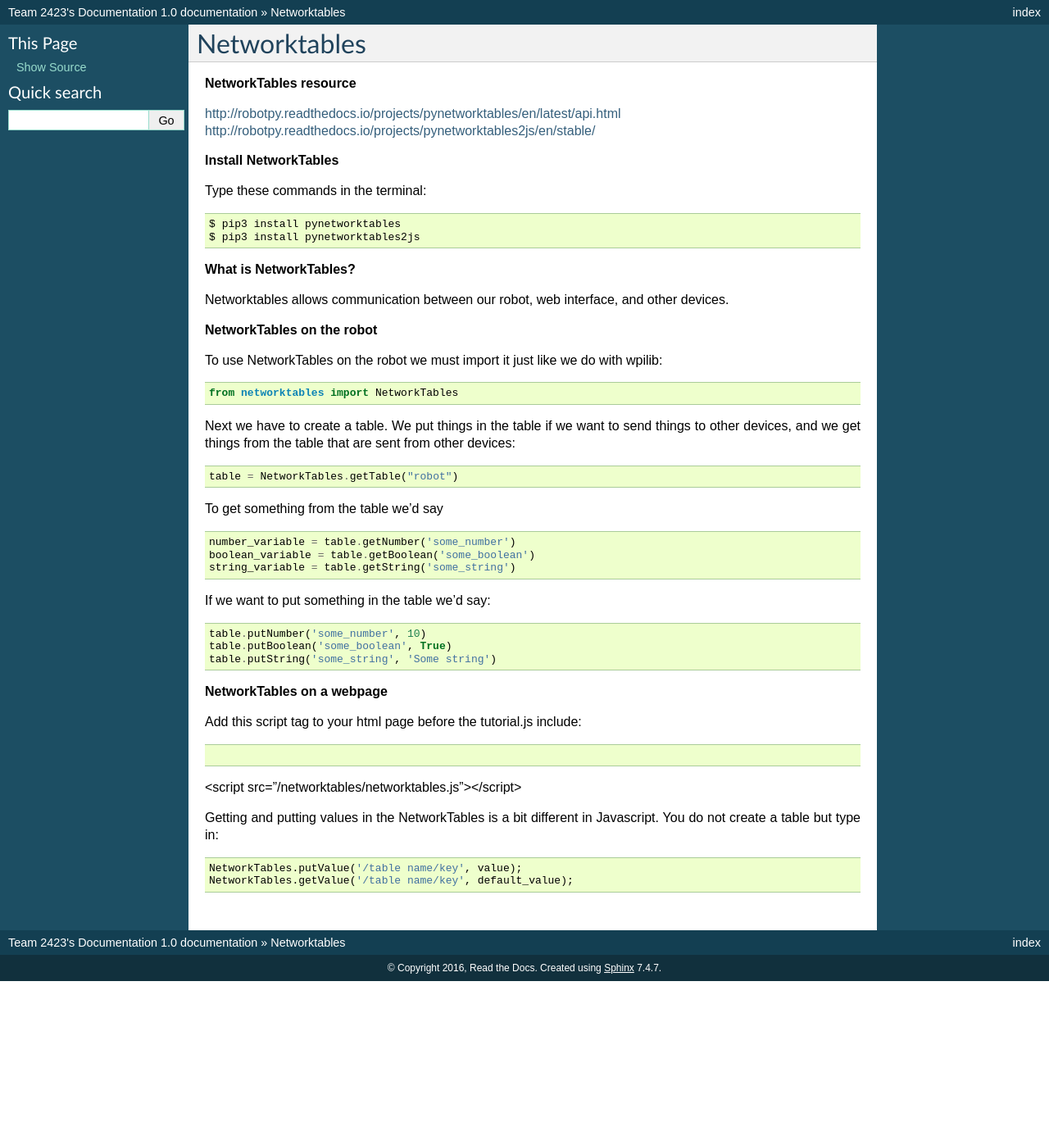
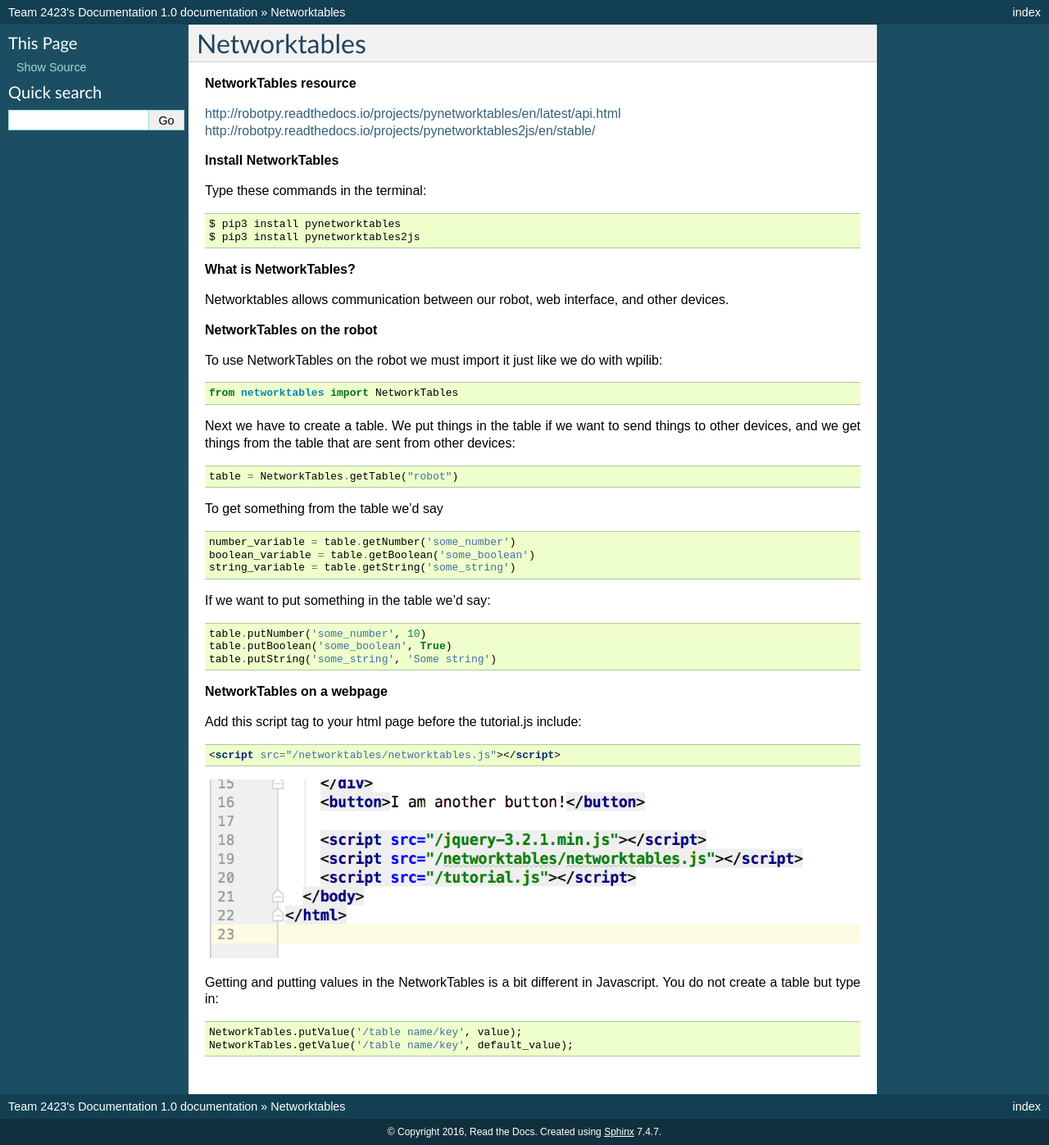
Before and after one commit to frc2423/docs, a Sphinx documentation site: the page built from docs/web-interface-tutorial5.rst, in a window 1280 px wide. Shown: the whole page at 82% size. Built offline with Sphinx 7.4.7, drawn with Linux system fonts in a browser that asks for light colours; before the commit the page ends 1197 px from its top, so only the background shows below that.

Commit message:
Update web-interface-tutorial5.rst

```diff
--- a/docs/web-interface-tutorial5.rst
+++ b/docs/web-interface-tutorial5.rst
@@ -58,8 +58,9 @@ Add this script tag to your html page before the tutorial.js include:
 
 .. code-block:: html
 
-<script src="/networktables/networktables.js"></script>
+   <script src="/networktables/networktables.js"></script>
 
+.. image:: images/tutorial1/include_network_tables.png
 
 
 Getting and putting values in the NetworkTables is a bit different in Javascript. You do not create a table but type in:
```
